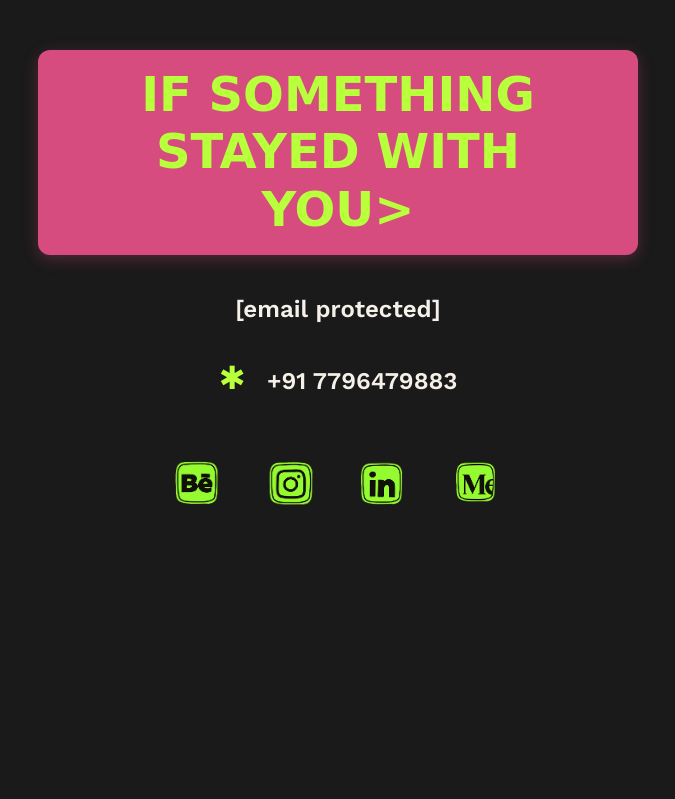
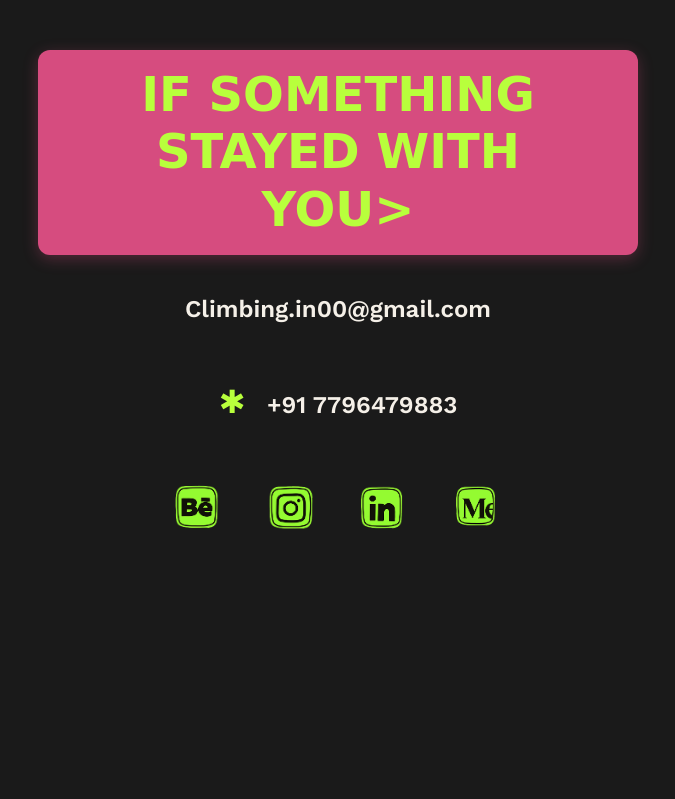
Before and after one commit to Arya-S-Patil/Portfolio, a Flask app: page / in a window 1280 px wide. Shown: the part 4401-5200 px from the top of the page, without its empty margins (302-977 px from the left). Run offline with Flask 3, Linux system fonts and the light colour scheme; some web fonts are replaced.

Commit message:
Added email link

```diff
--- a/templates/index.html
+++ b/templates/index.html
@@ -287,9 +287,14 @@
         <div class="contact-content">
              <!-- Contact Info -->
             <div class="contact-info">
-                <div class="contact-item">
-                    <a href="/cdn-cgi/l/email-protection#23404f4a4e414a4d440d4a4d131363444e424a4f0d404c4e" class="contact-email"><span class="__cf_email__" data-cfemail="53303f3a3e313a3d347d3a3d636313343e323a3f7d303c3e">[email&#160;protected]</span></a>
-                </div>
+                <div class="contact-info">
+            <div class="contact-item">
+                <a href="mailto:Climbing.in00@gmail.com" class="contact-email">
+                    Climbing.in00@gmail.com
+                </a>
+            </div>
+            </div>
+
 
                 <div class="contact-item">
                     <span class="green-star">✱</span>
```
